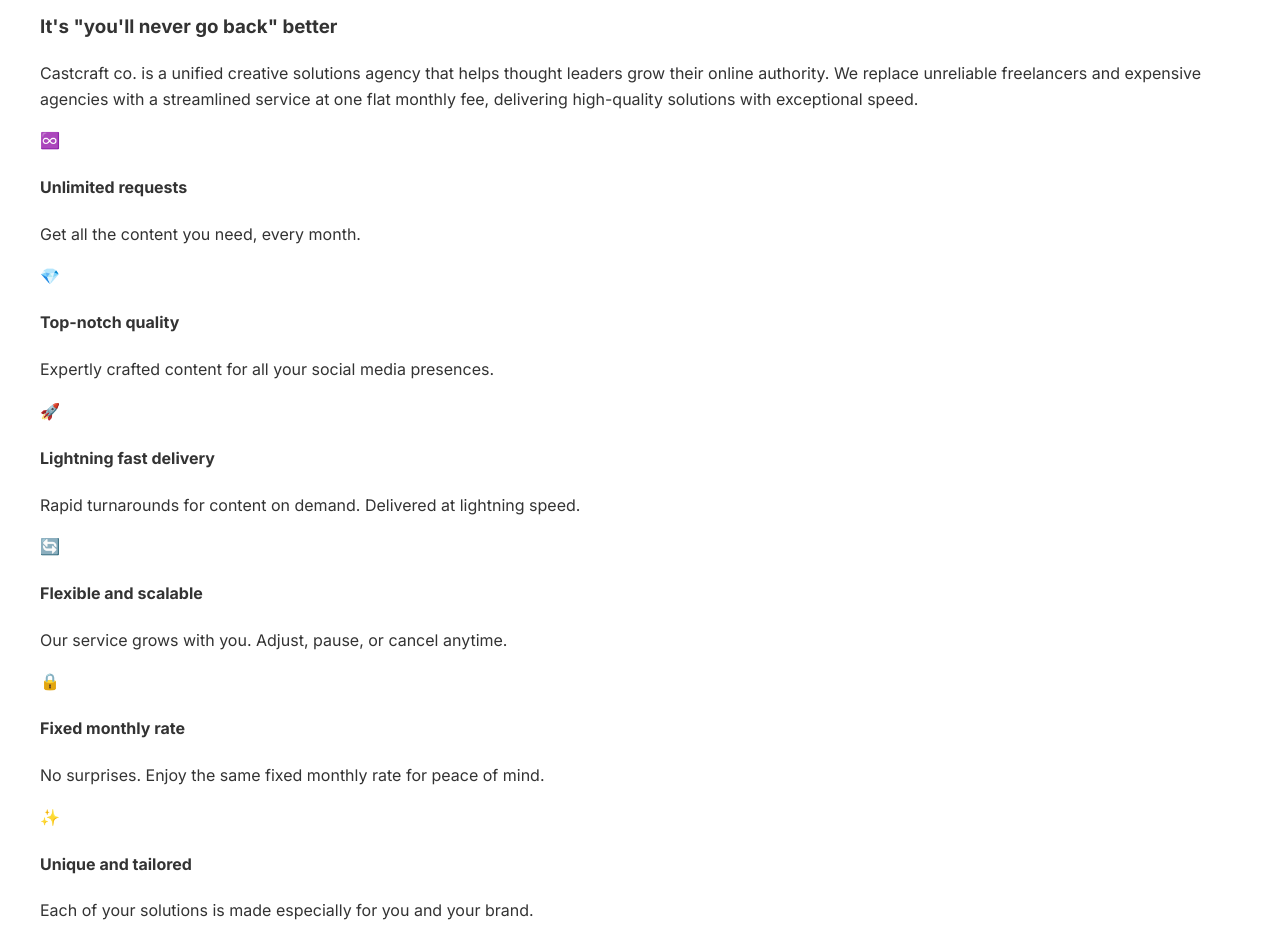
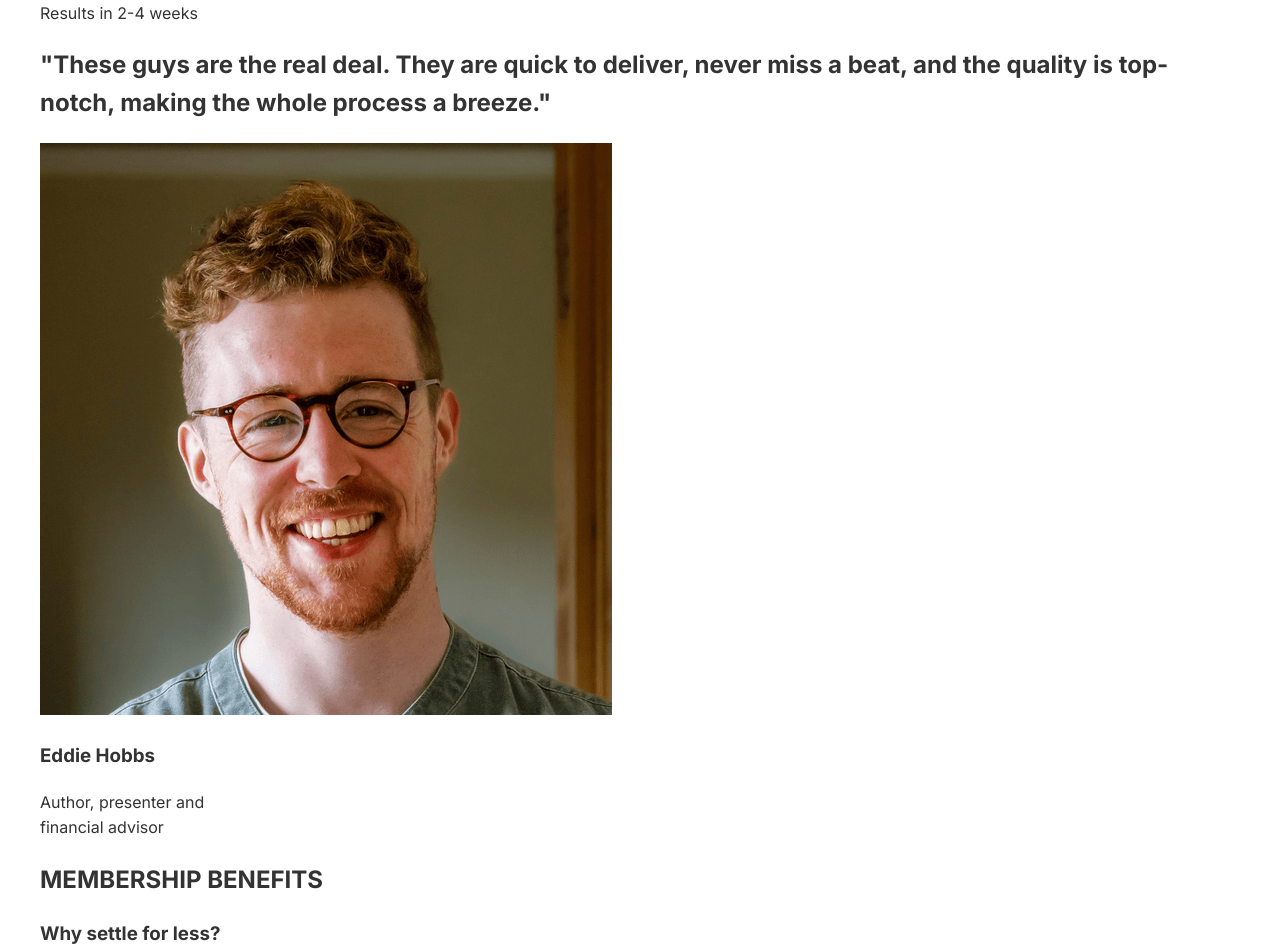
Before and after one commit to aodhanpmoran/static-site, a website: page src/index.html in a window 1280 px wide. Shown: the part 1674-2626 px from the top of the page. Drawn offline with Linux system fonts and the light colour scheme.

Commit message:
Multiple changes

```diff
--- a/serve.js
+++ b/serve.js
@@ -4,8 +4,10 @@
 const app = express();
 const PORT = process.env.PORT || 3000;
 
-// Serve static files from the src directory
+// Serve static files from multiple directories
 app.use(express.static('src'));
+app.use(express.static('public'));
+app.use('/images', express.static('images'));
 
 // Handle routes for HTML files
 app.get('/:page', (req, res) => {
--- a/src/index.html
+++ b/src/index.html
@@ -7,7 +7,7 @@
     <link rel="stylesheet" href="/styles/main.css">
     <link rel="preconnect" href="https://fonts.googleapis.com">
     <link rel="preconnect" href="https://fonts.gstatic.com" crossorigin>
-    <link href="https://fonts.googleapis.com/css2?family=Inter:wght@400;500;600;700;800&display=swap" rel="stylesheet">
+    <link href="https://fonts.googleapis.com/css2?family=Inter:wght@400;500;600;700;800&family=Fraunces:opsz,wght@9..144,400;9..144,500&display=swap" rel="stylesheet">
 </head>
 <body>
     <header class="main-header">
@@ -49,7 +49,7 @@
                     <button class="see-pricing-btn">See pricing</button>
                     <div class="book-call">
                         <div class="avatar">
-                            <img src="/images/headshot.webp" alt="Book a call">
+                            <img src="images/headshot-two.png" alt="Book a call">
                         </div>
                         <div class="call-text">
                             <p>Book a 15-min intro call</p>
@@ -124,11 +124,31 @@
             </div>
         </section>
 
+        <section class="testimonial">
+            <div class="testimonial-content">
+                <h2 class="quote">"These guys are the real deal. They are quick to deliver, never miss a beat, and the quality is top-notch, making the whole process a breeze."</h2>
+                <div class="author">
+                    <div class="author-image">
+                        <img src="images/headshot-two.png" alt="Eddie Hobbs">
+                    </div>
+                    <div class="author-info">
+                        <h3>Eddie Hobbs</h3>
+                        <p>Author, presenter and <br>financial advisor</p>
+                    </div>
+                </div>
+            </div>
+        </section>
+
         <section class="benefits-section">
             <h2 class="benefits-title">MEMBERSHIP BENEFITS</h2>
-            <h3 class="benefits-subtitle">It's "you'll never go back" better</h3>
+            <h3 class="benefits-subtitle">Why settle for less?</h3>
             <p class="benefits-description">
-                Castcraft co. is a unified creative solutions agency that helps thought leaders grow their online authority. We replace unreliable freelancers and expensive agencies with a streamlined service at one flat monthly fee, delivering high-quality solutions with exceptional speed.
+                For leaders who've mastered their craft, not marketing.<br><br>
+                Castcraft co. is a done-for-you podcasting
+                and content agency designed to command attention.
+                Ditch the unreliable freelancers and expensive agencies.
+                We deliver polished, growth-focused content at a fixed price.
+                <br><br>Your expertise deserves an audience that matches it.
             </p>
 
             <div class="benefits-grid">
--- a/src/styles/main.css
+++ b/src/styles/main.css
@@ -720,3 +720,61 @@
     color: #666;
     font-size: 0.9rem;
 }
+
+.testimonial {
+    padding: 8rem 2rem;
+    background: #f8f9fb;
+    margin: 4rem -2rem;
+    text-align: center;
+}
+
+.testimonial-content {
+    max-width: 880px;
+    margin: 0 auto;
+}
+
+.quote {
+    font-family: 'Fraunces', serif;
+    font-size: 3.15rem;
+    line-height: 1.25;
+    color: var(--primary-color);
+    margin-bottom: 3rem;
+    font-weight: 500;
+}
+
+.author {
+    display: flex;
+    align-items: center;
+    justify-content: center;
+    gap: 1rem;
+}
+
+.author-image {
+    width: 83px;
+    height: 83px;
+    border-radius: 50%;
+    overflow: hidden;
+}
+
+.author-image img {
+    width: 100%;
+    height: 100%;
+    object-fit: cover;
+}
+
+.author-info {
+    text-align: left;
+}
+
+.author-info h3 {
+    font-size: 1.25rem;
+    font-weight: 600;
+    color: var(--primary-color);
+    margin: 0;
+}
+
+.author-info p {
+    font-size: 1rem;
+    color: #64748b;
+    margin: 0;
+}
```
Also changed, not shown: images/headshot-two.png (added), public/images/headshot-two.png (added), src/images/headshot-two.png (added), src/images/headshot.webp (added).
